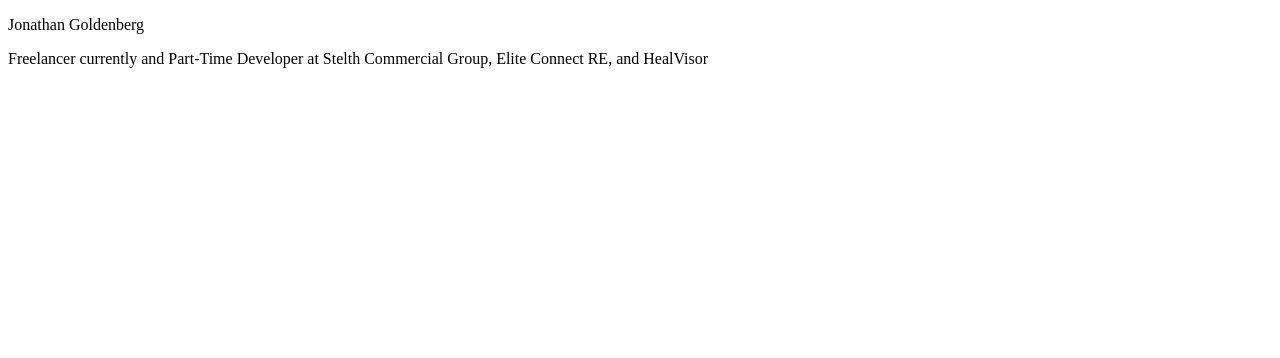
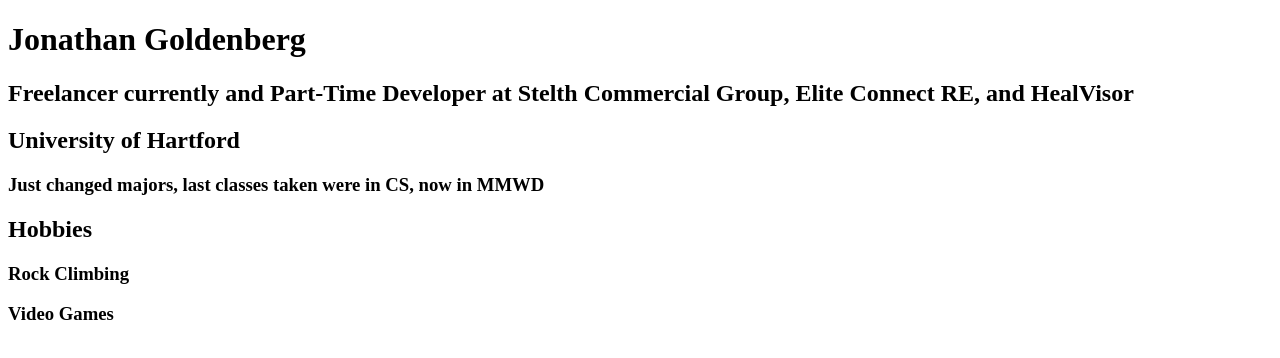
Before and after one commit to jgoldenbe/HTML-Fundamental, a plain HTML site: page index.html in a window 1280 px wide. Drawn offline with Linux system fonts and the light colour scheme.

Commit message:
Update index.html

```diff
--- a/index.html
+++ b/index.html
@@ -7,7 +7,12 @@
   <title>Jonathan Goldenberg</title>
 </head>
 <body>
-  <p>Jonathan Goldenberg</p>
-  <p>Freelancer currently and Part-Time Developer at Stelth Commercial Group, Elite Connect RE, and HealVisor</p>
+  <h1>Jonathan Goldenberg</h1>
+  <h2>Freelancer currently and Part-Time Developer at Stelth Commercial Group, Elite Connect RE, and HealVisor</h2>
+  <h2>University of Hartford</h2>
+  <h3>Just changed majors, last classes taken were in CS, now in MMWD</h3>
+  <h2>Hobbies</h2>
+  <h3>Rock Climbing</h3>
+  <h3>Video Games</h3>
 </body>
 </html>
```
